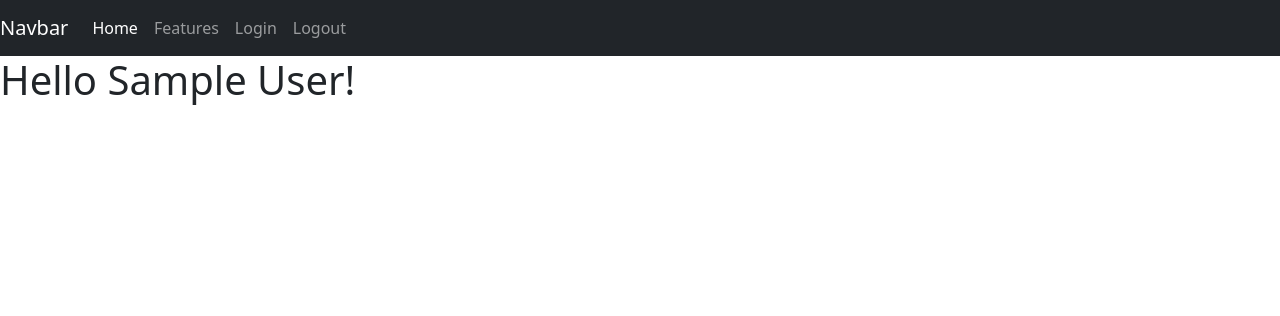
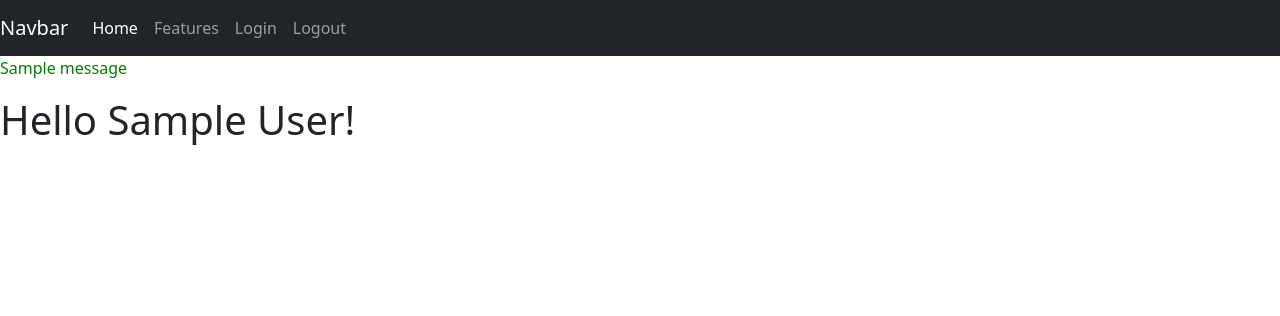
Before and after one commit to Saqib29/personal-developing, a Flask app: page /user in a window 1280 px wide. Shown: the top 316 px of the page. Run offline with Flask 2, Linux system fonts and the light colour scheme; the visitor is signed in with stand-in values (Sample User, id 1); one stand-in notice (Sample message) is shown.

Commit message:
get right flash message

```diff
--- a/flask_basic/app.py
+++ b/flask_basic/app.py
@@ -22,7 +22,7 @@ def login():
         return redirect(url_for("user", usr=session["name"]))
     else:
         if "name" in session:
-            flash("Already logged IN!")
+            flash("Already logged in!")
             return redirect(url_for("user"))
 
         return render_template("login.html")
--- a/flask_basic/templates/features.html
+++ b/flask_basic/templates/features.html
@@ -2,15 +2,16 @@
 
 {% block title %}{{name}} Page{% endblock %}
 
-{% with messages = get_flashed_messages() %}
-        {% if messages %}
-            {% for msg in messages %}
-                <p style="color: red;">{{ msg }}</p>
-            {% endfor %}
-        {% endif %}
+
+{% block content %}
+    {% with messages = get_flashed_messages() %}
+    {% if messages %}
+        {% for msg in messages %}
+            <p style="color: green;">{{ msg }}</p>
+        {% endfor %}
+    {% endif %}
     {% endwith %}
 
 
-{% block content %}
     <h1>Hello {{ name }}!</h1>
 {% endblock %}
```
